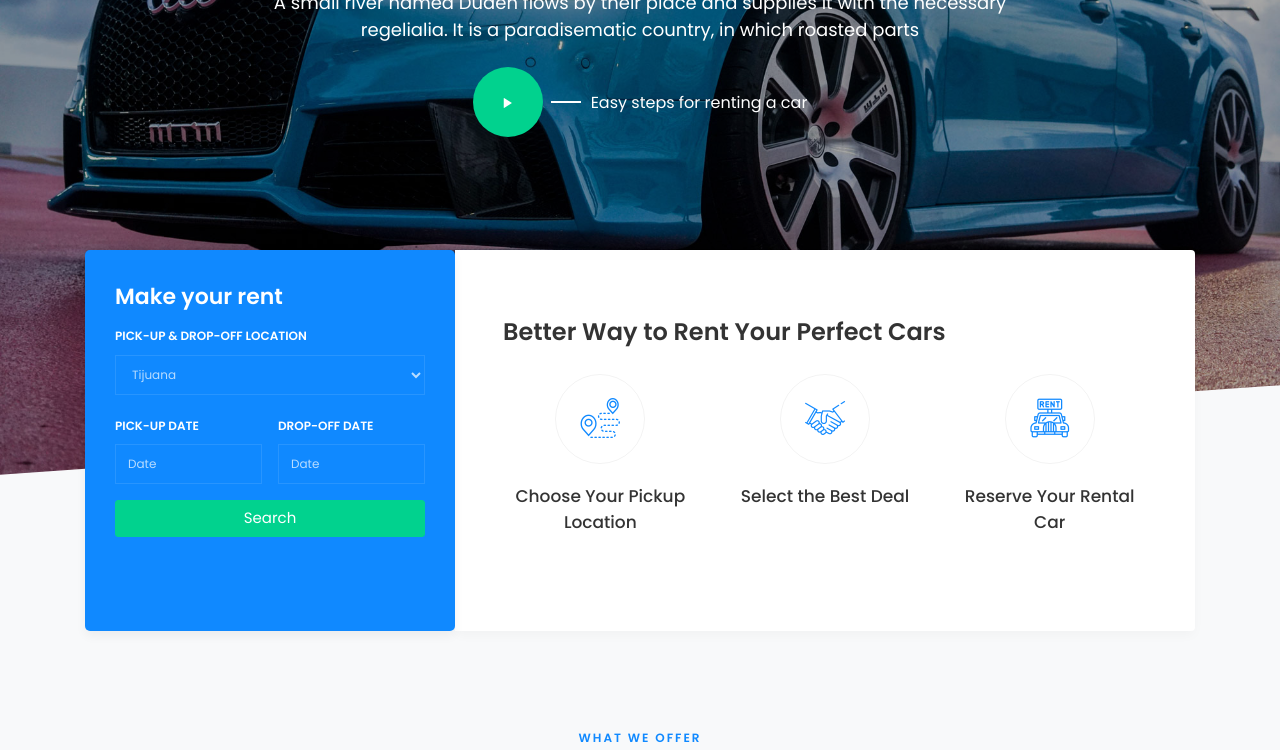
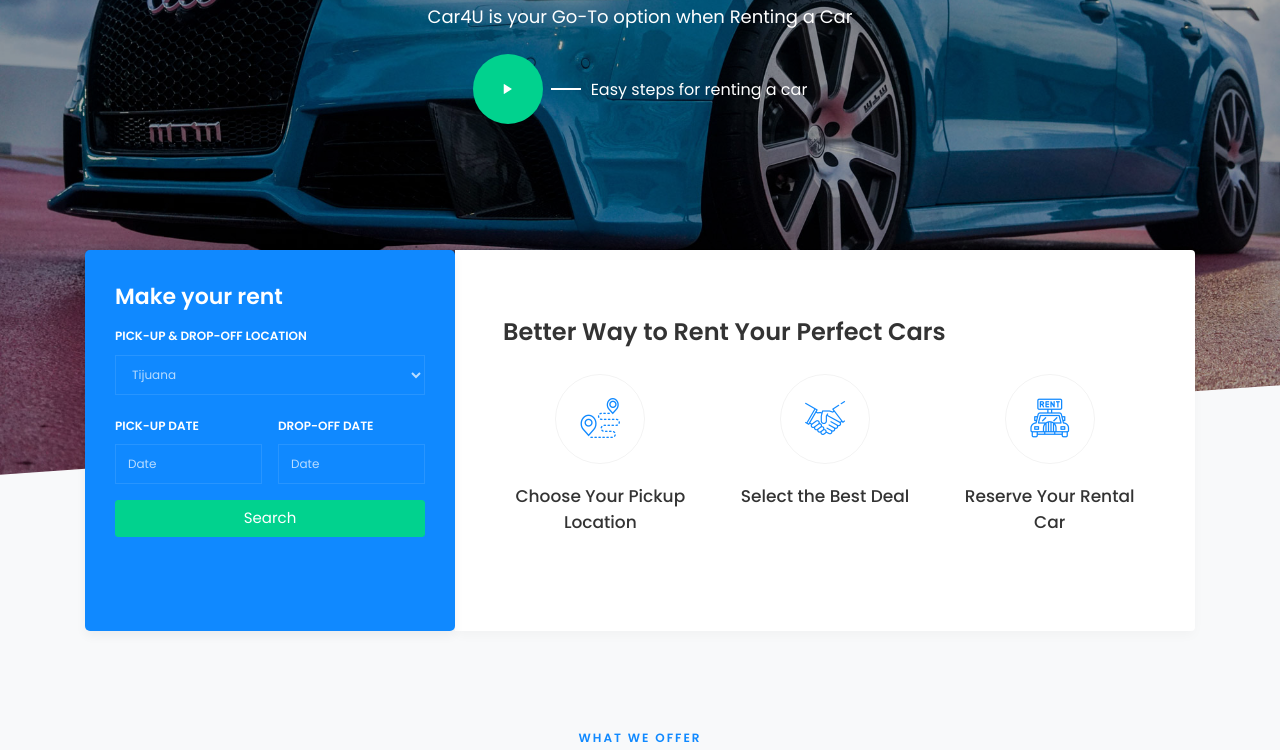
Before and after one commit to Daniels1610/Car4U-Project-Web-Site, a plain HTML site: page index.html in a window 1280 px wide. Shown: the part 350-1100 px from the top of the page. Drawn offline with Linux system fonts and the light colour scheme; some packages are replaced by stand-ins of ours; no server answers; a script that the page names is missing; files whose address does not match are found by name.

Commit message:
Add caption on index.html

```diff
--- a/index.html
+++ b/index.html
@@ -54,7 +54,7 @@
           <div class="col-lg-8 ftco-animate">
           	<div class="text w-100 text-center mb-md-5 pb-md-5">
 	            <h1 class="mb-4">Fast &amp; Easy Way To Rent</h1>
-	            <p style="font-size: 18px;">A small river named Duden flows by their place and supplies it with the necessary regelialia. It is a paradisematic country, in which roasted parts</p>
+	            <p style="font-size: 18px;">Car4U is your Go-To option when Renting a Car</p>
 	            <a href="https://vimeo.com/45830194" class="icon-wrap popup-vimeo d-flex align-items-center mt-4 justify-content-center">
 	            	<div class="icon d-flex align-items-center justify-content-center">
 	            		<span class="ion-ios-play"></span>
```
